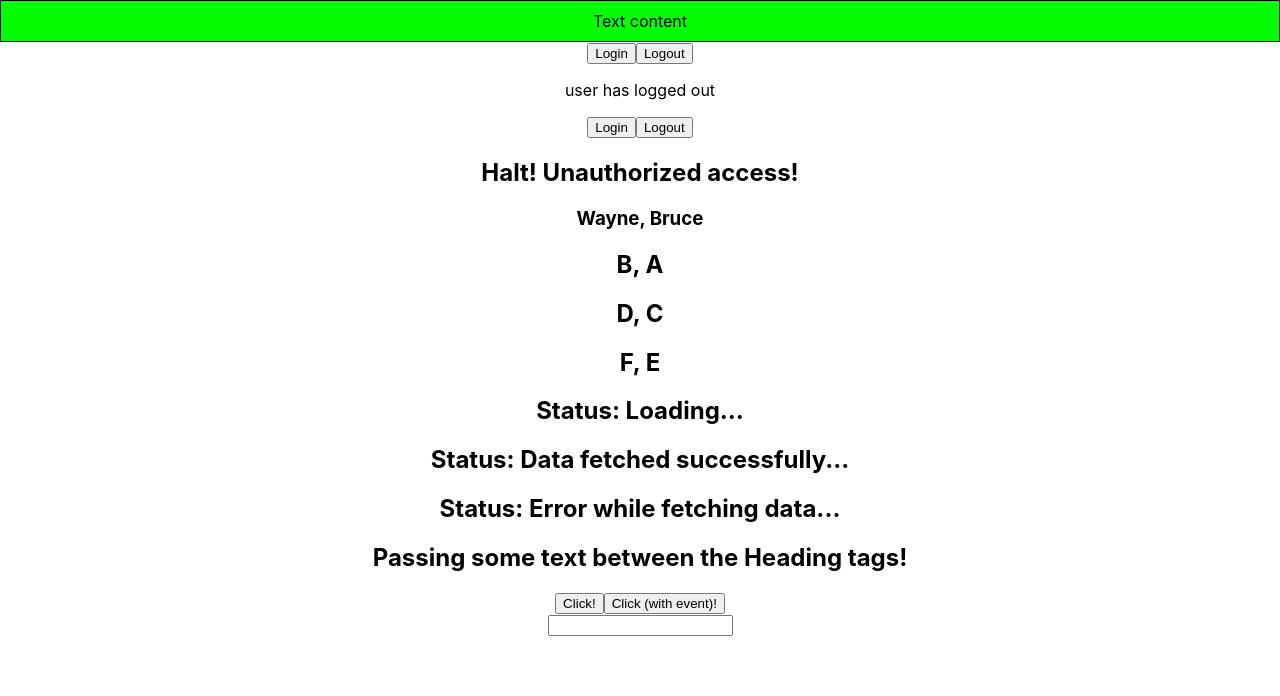
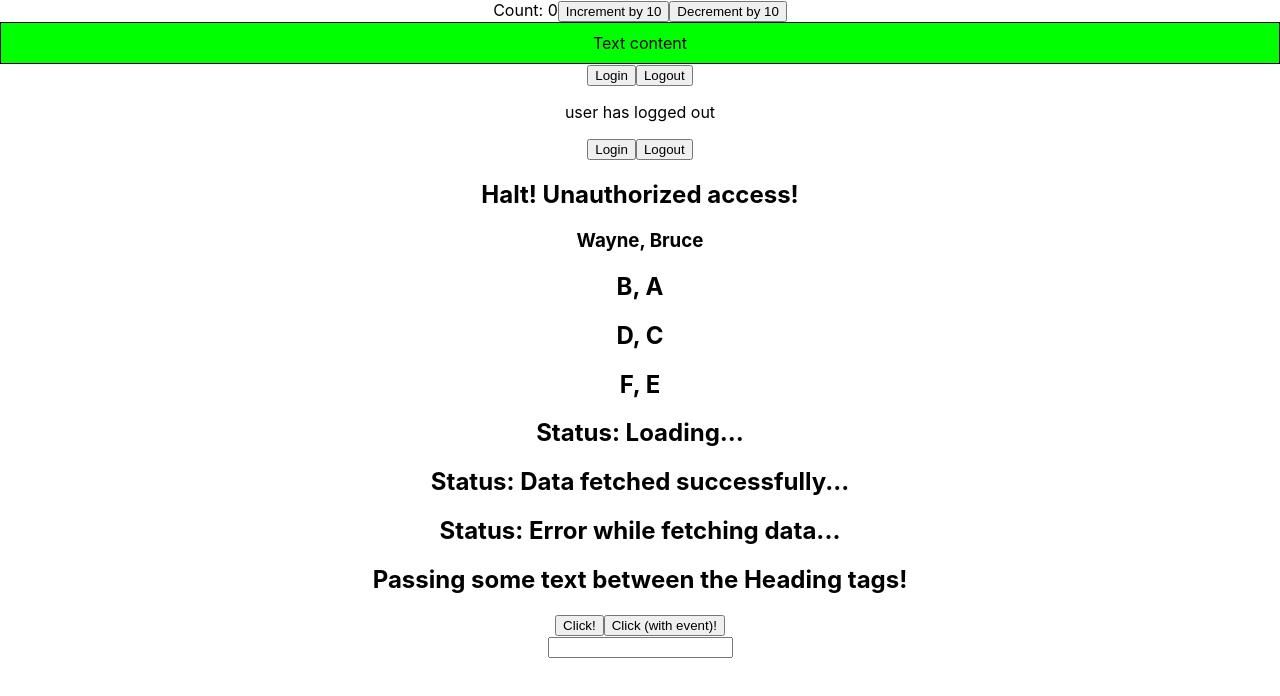
Before and after one commit to zulhamzakaria/all-thing-typescript, a React (Create React App) app in the folder react-typescript/react-ts-demo/: page / in a window 1280 px wide. Shown: the top 696 px of the page. Built offline with nearby package versions, Linux system fonts and the light colour scheme.

Commit message:
- useReducer - for complex operation (can do more than useState?)

```diff
--- a/react-typescript/react-ts-demo/src/App.tsx
+++ b/react-typescript/react-ts-demo/src/App.tsx
@@ -6,6 +6,7 @@ import { Heading } from "./components/Heading";
 import { Input } from "./components/Input";
 import { Person } from "./components/Person";
 import { PersonList } from "./components/PersonList";
+import { Counter } from "./components/state/Counter";
 import { LoggedIn } from "./components/state/LoggedIn";
 import { User } from "./components/state/User";
 import { Status } from "./components/Status";
@@ -24,6 +25,7 @@ function App() {
 
   return (
     <div className="App">
+      <Counter />
       <Container
         styles={{
           border: "1px solid black",
--- /dev/null
+++ b/react-typescript/react-ts-demo/src/components/state/Counter.tsx
@@ -0,0 +1,38 @@
+import { useReducer, useState } from "react";
+
+const initialState = { count: 0 };
+
+type CounterState = {
+  count: number;
+};
+
+type CounterAction = {
+  type: "increment" | "decrement";
+  payload: number;
+};
+
+function reducer(state: CounterState, action: CounterAction) {
+  switch (action.type) {
+    case "increment":
+      return { count: state.count + action.payload };
+    case "decrement":
+      return { count: state.count - action.payload };
+    case "increment":
+      return state;
+  }
+}
+
+export const Counter = () => {
+  const [state, dispatch] = useReducer(reducer, initialState);
+  return (
+    <>
+      Count: {state.count}
+      <button onClick={() => dispatch({ type: "increment", payload: 10 })}>
+        Increment by 10
+      </button>
+      <button onClick={() => dispatch({ type: "decrement", payload: 10 })}>
+        Decrement by 10
+      </button>
+    </>
+  );
+};
```
